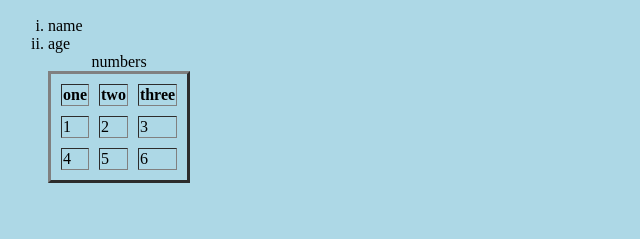
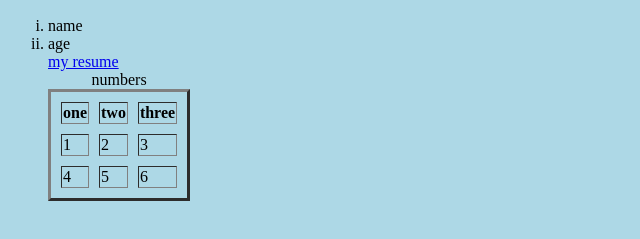
Before and after one commit to charanteja2002/atomicx.github.io, a plain HTML site: page index.html in a window 1280 px wide. Shown: the part 471-710 px from the top of the page, without its empty margins (0-640 px from the left). Drawn offline with Linux system fonts and the light colour scheme; files whose address does not match are found by name.

Commit message:
Update index.html

```diff
--- a/index.html
+++ b/index.html
@@ -22,6 +22,7 @@
      <ol type = 'i'>
         <li>name</li>
         <li>age</li>
+     <a href="charan's resume.pdf" target = 'blank'>my resume</a>
      <table border="3" cellspacing = '10'>
        <caption>numbers </caption>
        <tr>
```
